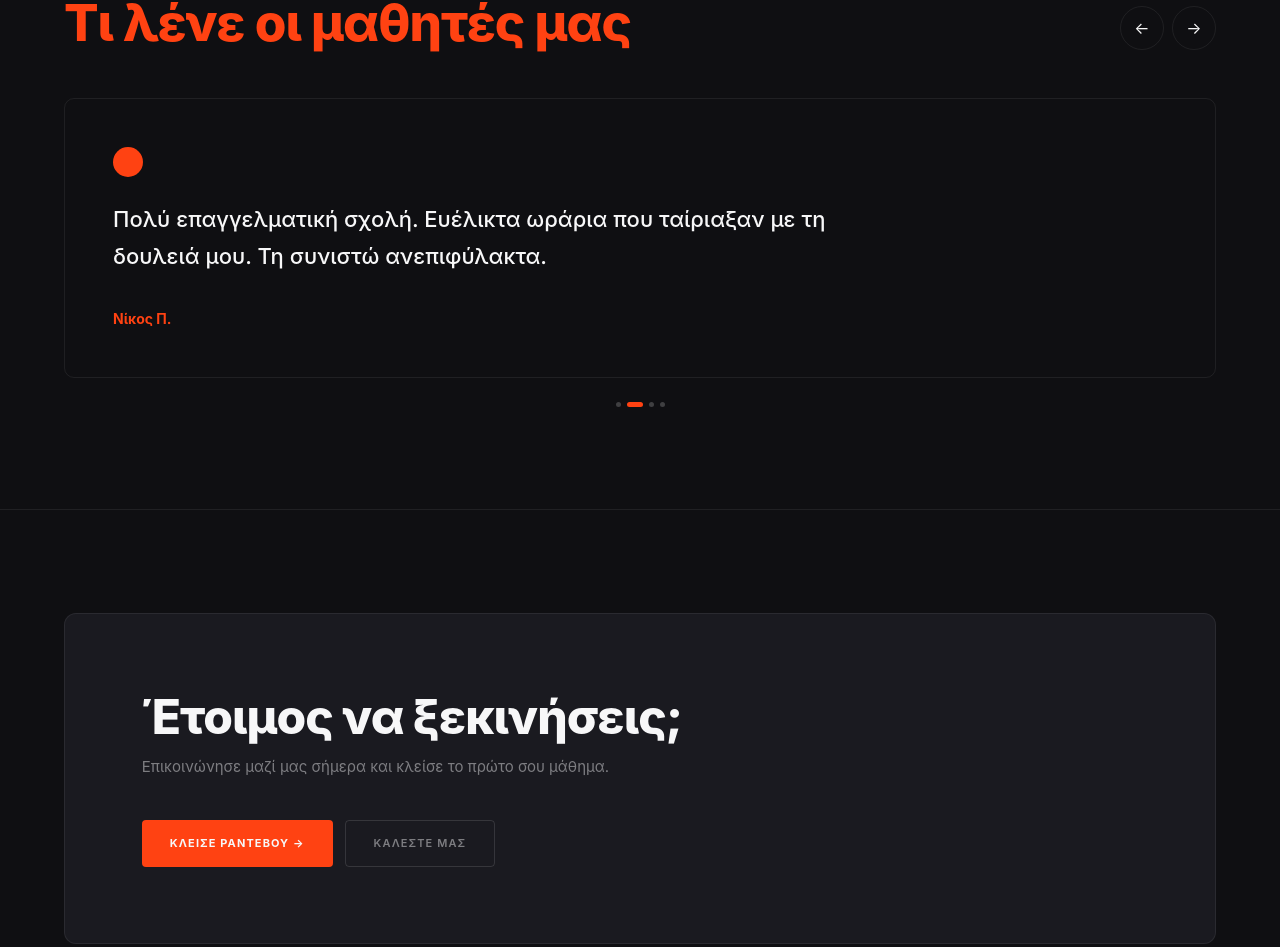
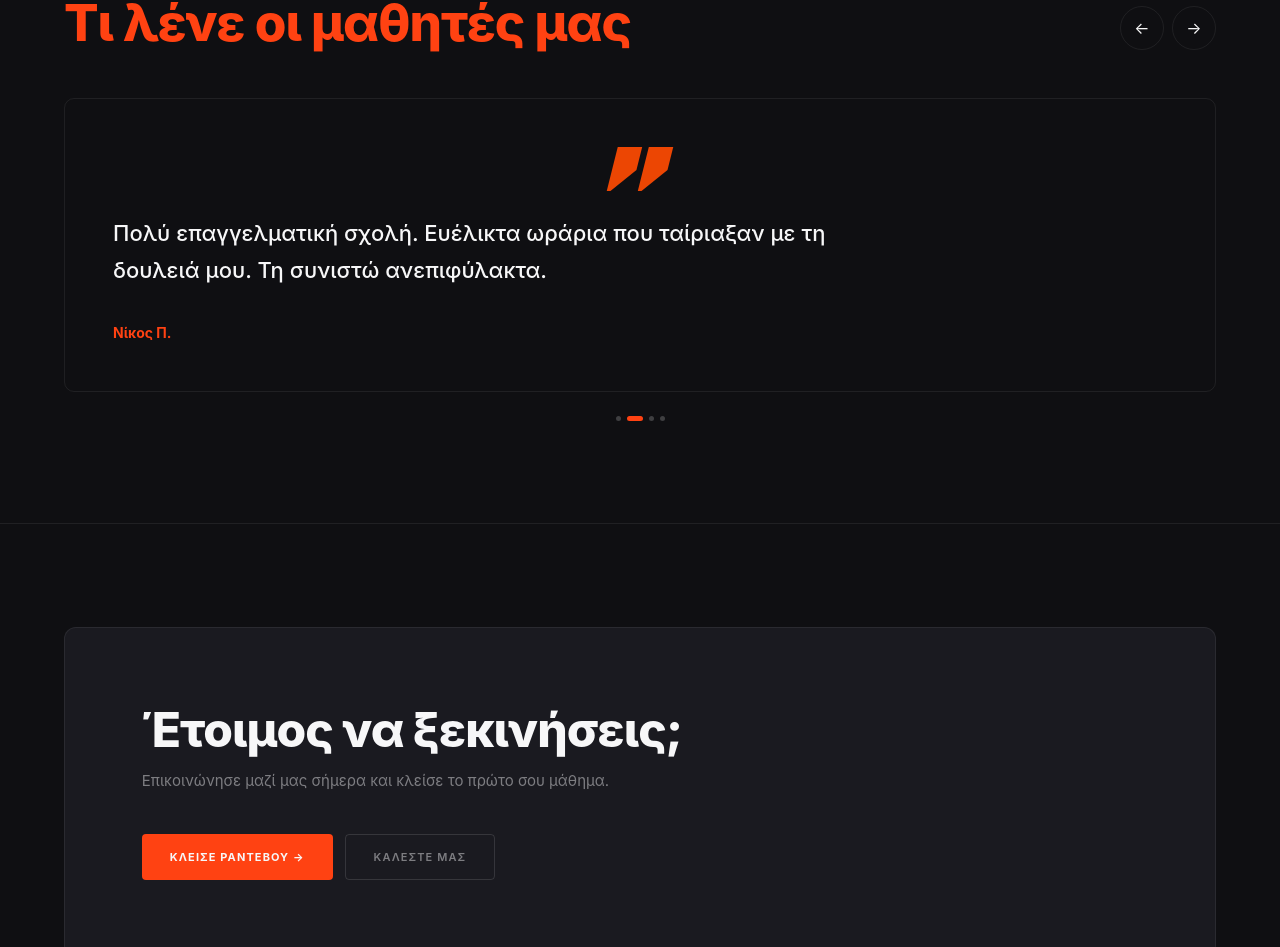
Before and after one commit to bmanologlou/dc26-next, a Next.js app: page / in a window 1280 px wide. Shown: the part 3699-4646 px from the top of the page. Built offline with nearby package versions, Linux system fonts and the light colour scheme.

Commit message:
Testimonials: custom quote icon dc-eisagogika.svg

```diff
--- a/app/components/Testimonials.tsx
+++ b/app/components/Testimonials.tsx
@@ -105,9 +105,7 @@ export default function Testimonials() {
               }}>
 
               {/* Quote icon placeholder — replace with custom SVG */}
-              <svg width="30" height="30" viewBox="0 0 40 40" fill="none" style={{ marginBottom: '24px', display: 'block' }}>
-                <circle cx="20" cy="20" r="20" fill="#ff4212" />
-              </svg>
+              <img src="/assets/dc-eisagogika.svg" alt="" style={{ height: '44px', width: 'auto', display: 'block', marginBottom: '24px', filter: 'brightness(0) saturate(100%) invert(31%) sepia(98%) saturate(1234%) hue-rotate(353deg) brightness(95%) contrast(110%)' }} />
 
               <p style={{
                 fontSize: 'clamp(16px, 2vw, 22px)', color: 'var(--color-light)',
```
Also changed, not shown: public/assets/dc-eisagogika.svg (added).
